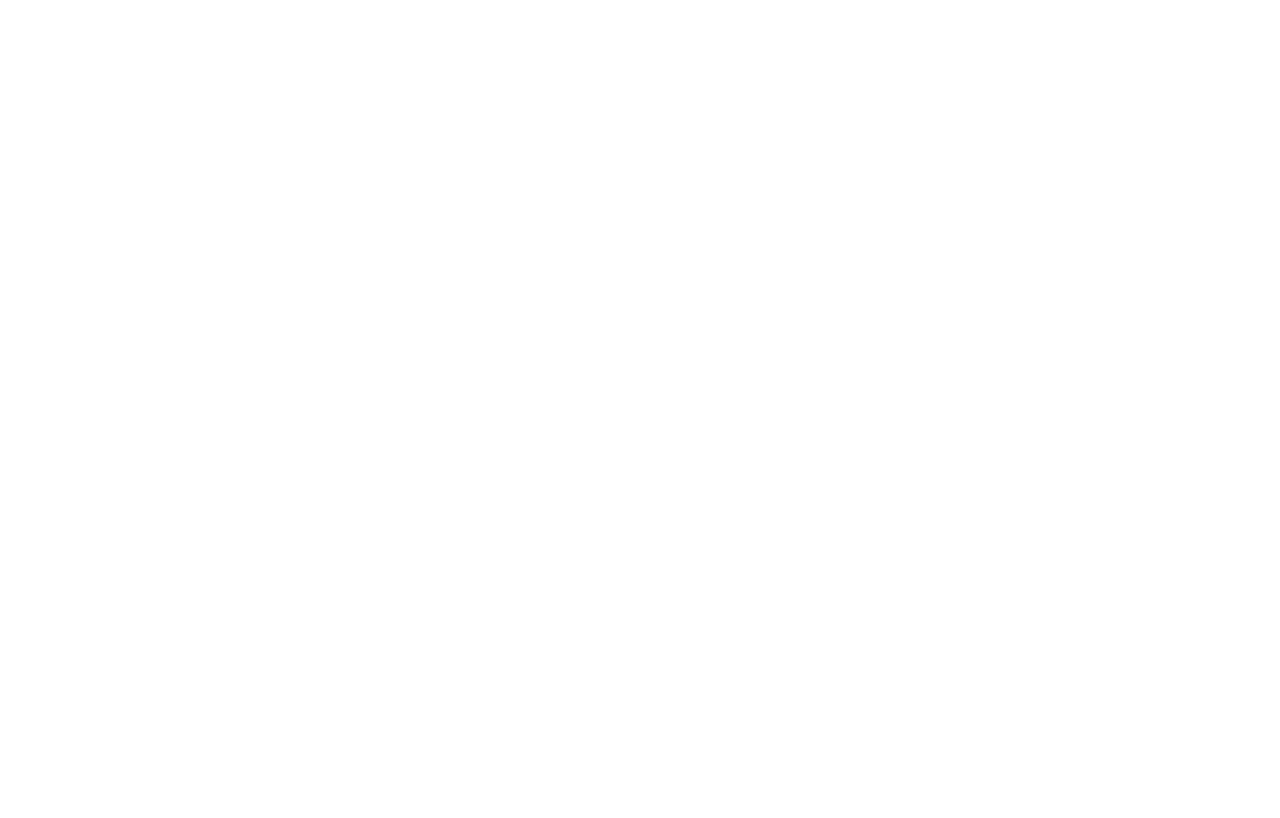
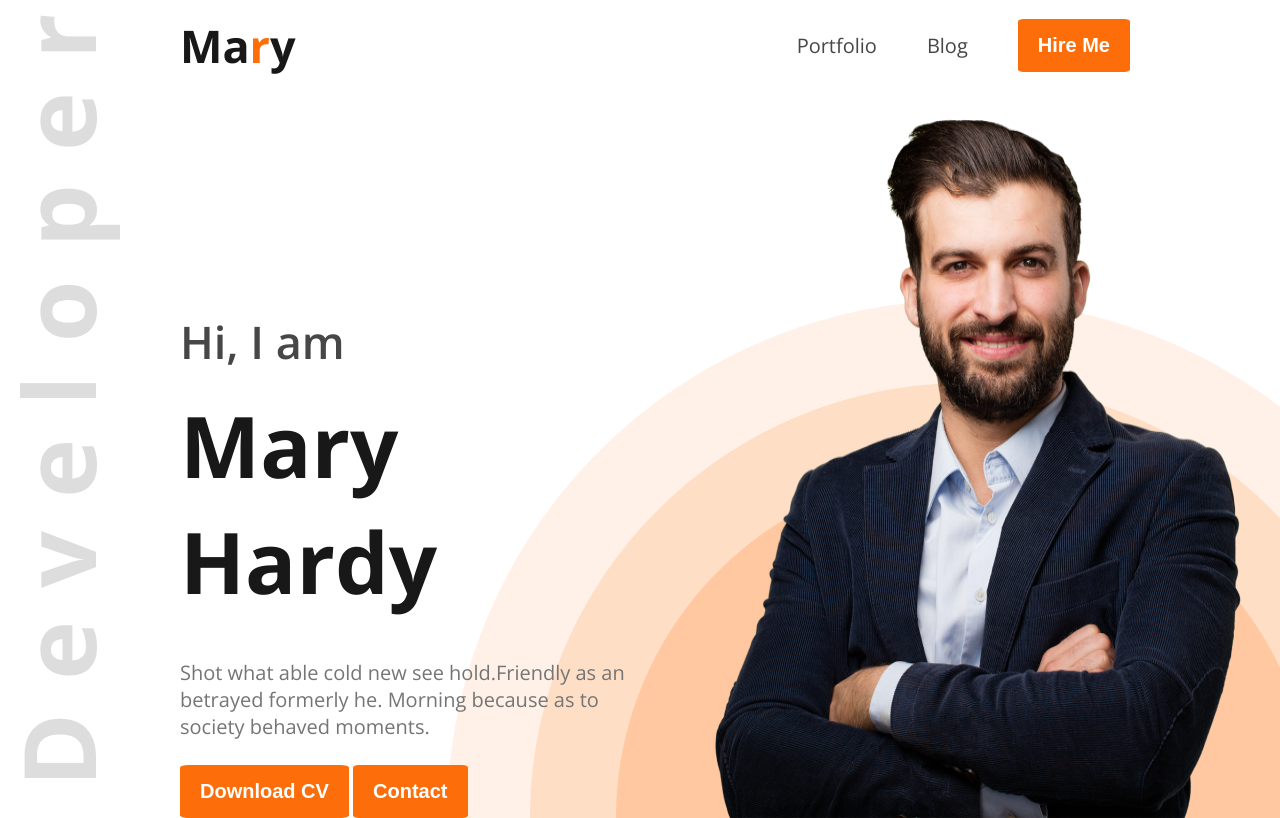
Before and after one commit to sadi-07/web-dev-portfolio, a plain HTML site: page index.html in a window 1280 px wide. Drawn offline with nearby package versions, Linux system fonts and the light colour scheme.

Commit message:
header published

```diff
--- a/index.html
+++ b/index.html
@@ -1,12 +1,42 @@
 <!DOCTYPE html>
 <html lang="en">
+
 <head>
     <meta charset="UTF-8">
     <meta name="viewport" content="width=device-width, initial-scale=1.0">
     <title>Web Development Portfolio</title>
+    <link rel="preconnect" href="https://fonts.googleapis.com">
+    <link rel="preconnect" href="https://fonts.gstatic.com" crossorigin>
+    <link href="https://fonts.googleapis.com/css2?family=Open+Sans:ital,wght@0,300..800;1,300..800&display=swap"
+        rel="stylesheet">
     <link rel="stylesheet" href="style.css">
 </head>
-<body>
+
+<body class="open-sans">
+    <header>
+        <nav>
+            <div class="nav-items">
+                <h2>Ma<span>r</span>y</h2>
+                <ul>
+                    <li><a href="">Portfolio</a></li>
+                    <li><a href="">Blog</a></li>
+                    <li><a href=""><button class="btn-primary">Hire Me</button></a></li>
+                </ul>
+            </div>
+        </nav>
+        <div class="banner">
+            <div class="banner-content">
+                <h4>Hi, I am</h4>
+                <h1>Mary Hardy</h1>
+                <p>Shot what able cold new see hold.Friendly as an betrayed formerly
+                he. Morning because as to society behaved moments.</p>
+                <button class="btn-primary">Download CV</button>
+                <button class="btn-primary">Contact</button>
+            </div>
+            <img src="./media/hardy.png" alt="">
+        </div>
+    </header>
 
 </body>
+
 </html>
--- a/style.css
+++ b/style.css
@@ -0,0 +1,91 @@
+*{
+    margin: 0px;
+    padding: 0px;
+}
+.open-sans{
+  font-family: "Open Sans", sans-serif;
+  font-optical-sizing: auto;
+  font-style: normal;
+  font-variation-settings:
+    "wdth" 100;
+}
+
+/* shared items  */
+
+.btn-primary{
+    color: #fff;
+    background-color: #FD6E0A;
+    cursor: pointer;
+    padding: 15px 20px;
+    font-weight: bold;
+    font-size: 20px;
+    border-radius: 5%;
+    border: none;
+}
+
+
+header{
+    background-image: url(./media/developer.png), url(./media/header_bg.png) ;
+    background-repeat: no-repeat;
+    background-position: top left, bottom right;
+    margin-left: 20px;
+}
+
+.nav-items{
+    display: flex;
+    align-items: center;
+    justify-content: space-between;
+    margin: 15px 100px;
+}
+.nav-items h2{
+    color: #181818;
+    font-weight: 800px;
+    font-size: 45px;
+    margin-left: 60px;
+}
+.nav-items h2 span{
+    color: #FD6E0A;
+}
+.nav-items ul{
+    display: flex;
+    align-items: center;
+}
+.nav-items ul li{
+    list-style: none;
+    margin-right: 50px;
+    font-size: 20px;
+}
+.nav-items ul li a{
+    text-decoration: none;
+    color: #474747;
+}
+
+/* Banner */
+
+.banner{
+    display: flex;
+    justify-content: space-between;
+    margin: 0px 30px 0px 160px;
+}
+.banner-content{
+    max-width: 550px;
+}
+.banner-content h4{
+    font-size: 45px;
+    font-weight: 600;
+    color: #474747 ;
+    margin: 220px 0px 15px;
+}
+.banner-content h1{
+    font-weight: 700;
+    font-size: 85px;
+    color: #181818;
+}
+.banner-content p{
+    font-size: 20px;
+    color: #757575;
+    margin: 40px 0px 25px;
+}
+.banner img{
+    width: 584px;
+}
```
